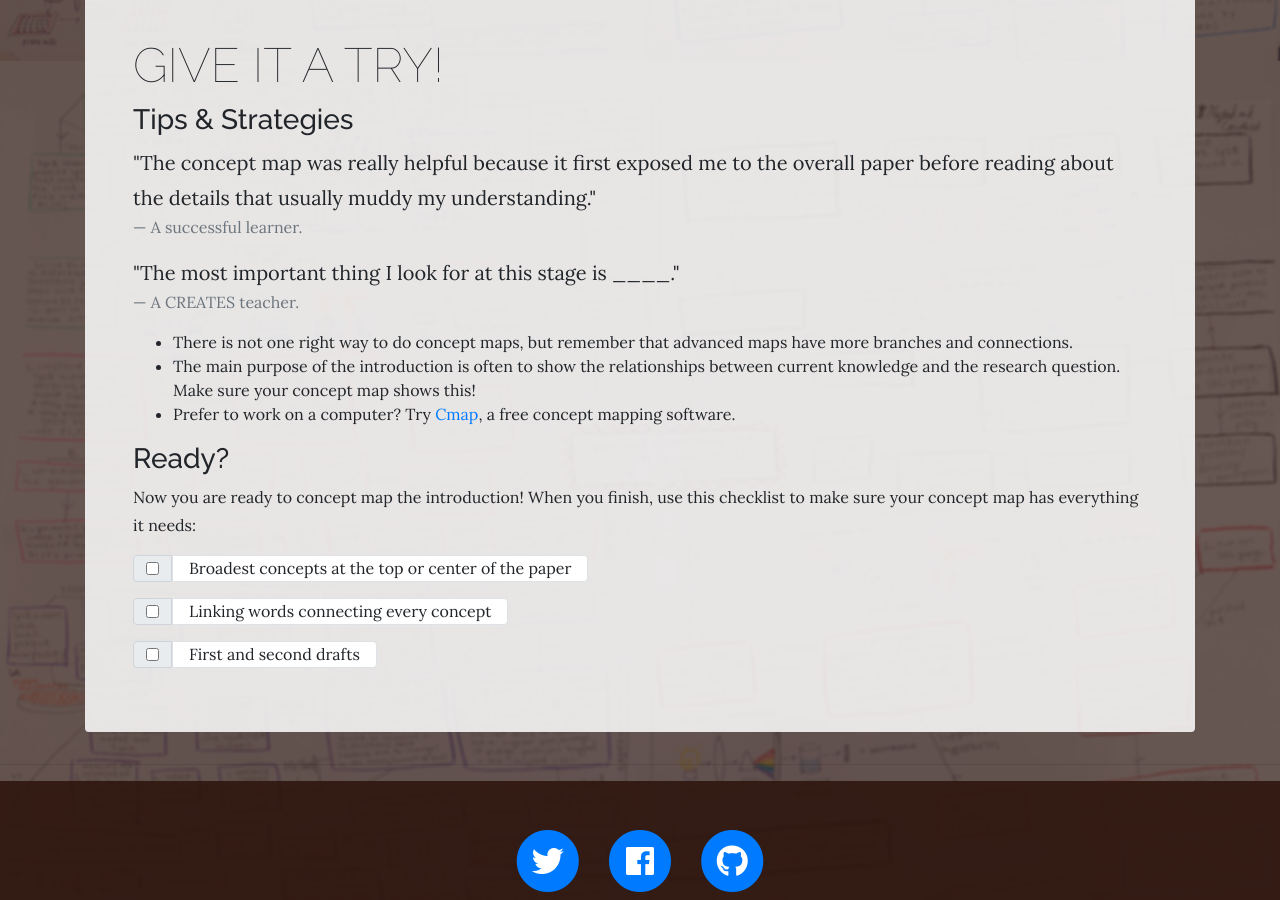
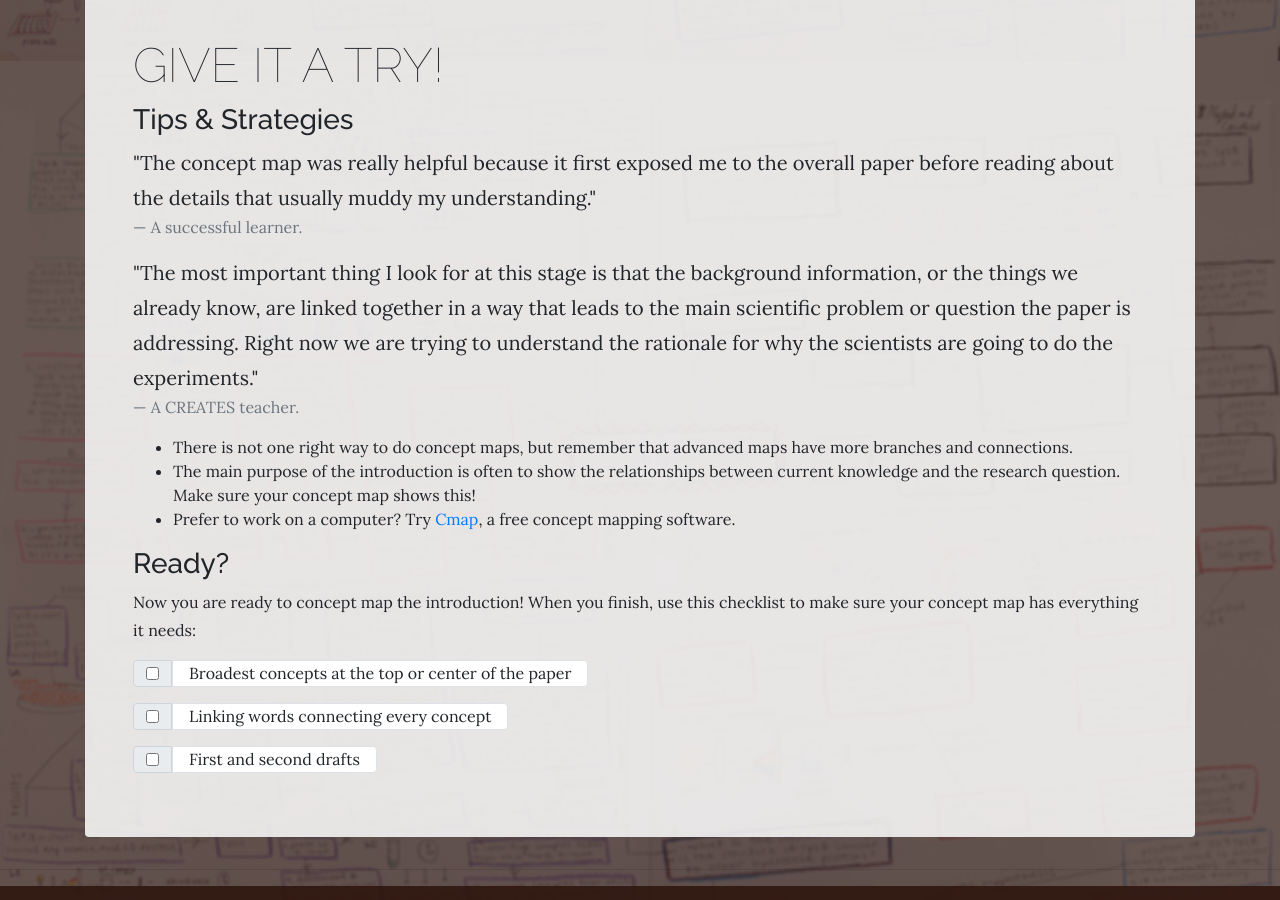
Before and after one commit to woof84/woof84.github.io-creates, a Jekyll site: the page built from c.html, in a window 1280 px wide and 900 px high, scrolled down 2847 px. Built offline with Jekyll 4.4.1, drawn with Linux system fonts in a browser that asks for light colours; nearby versions of some CDN libraries.

Commit message:
add instructor quote

```diff
--- a/c.html
+++ b/c.html
@@ -191,7 +191,7 @@ layout: page
                   </blockquote>
 
                   <blockquote class="blockquote">
-                      <p class="mb-0">"The most important thing I look for at this stage is ____."</p>
+                      <p class="mb-0">"The most important thing I look for at this stage is that the background information, or the things  we already know, are linked together in a way that leads to the main scientific problem or question the paper is addressing. Right now we are trying to understand the rationale for why the scientists are going to do the experiments."</p>
                       <footer class="blockquote-footer">A CREATES teacher.</footer>
                   </blockquote>
 
```
